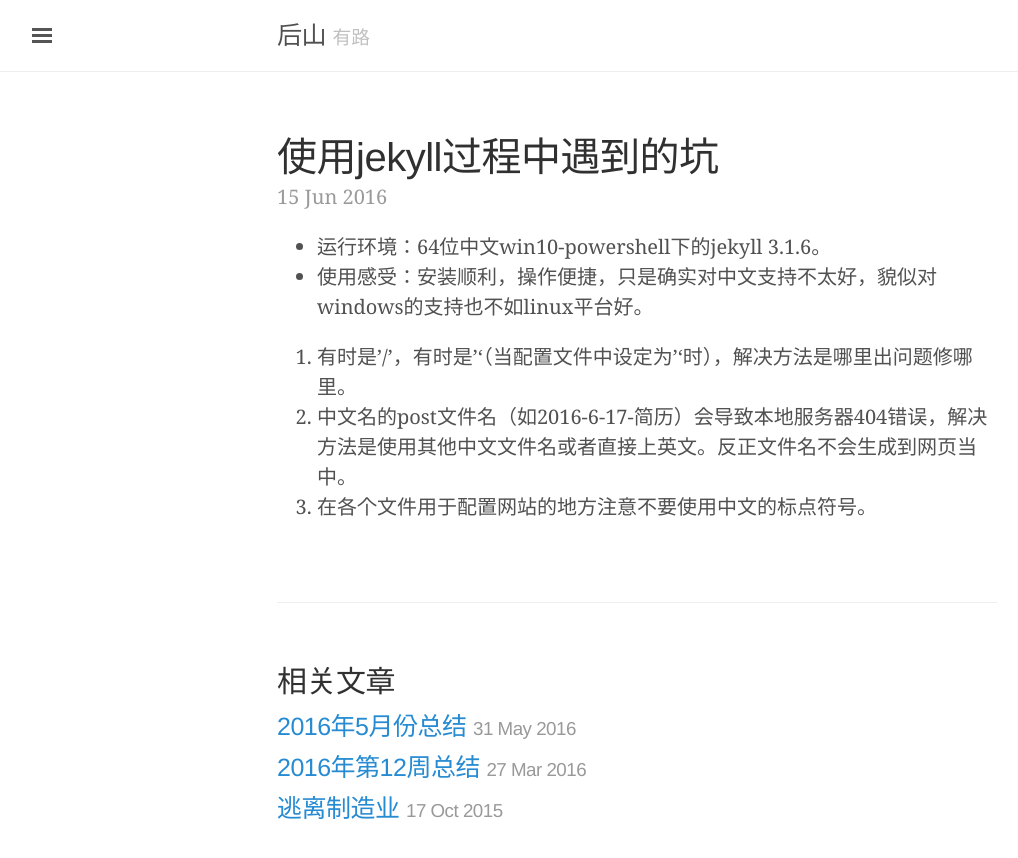
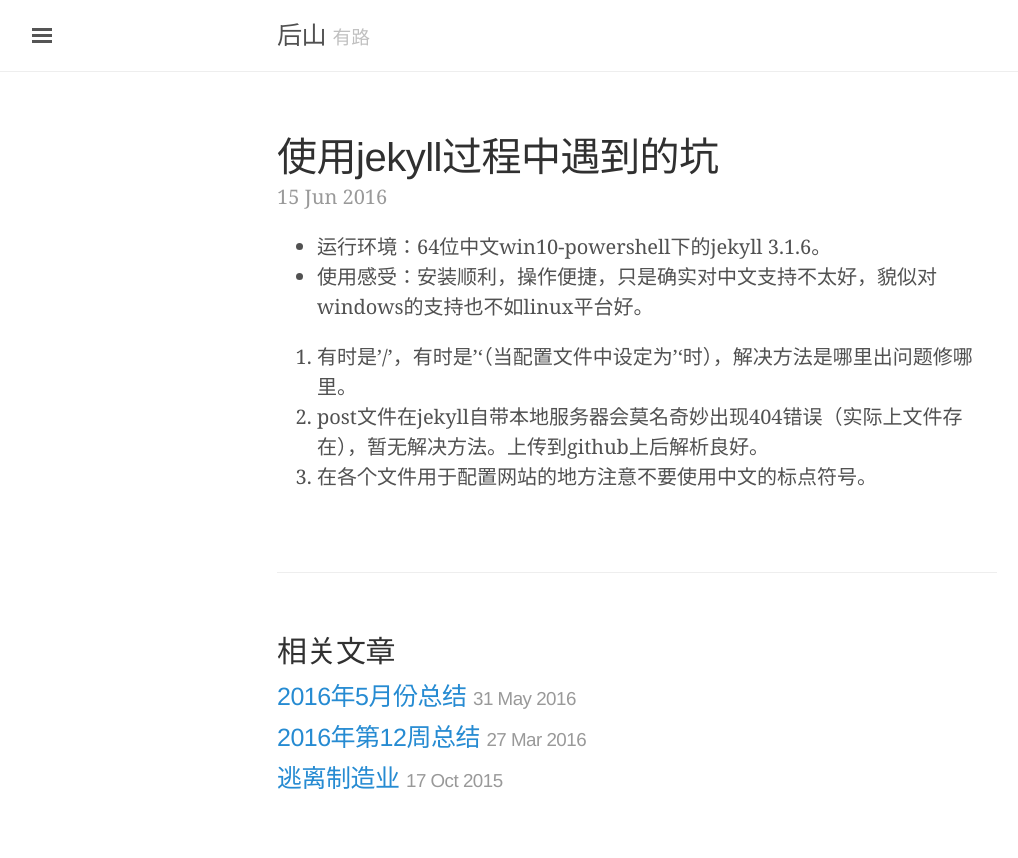
Before and after one commit to hieast/hieast.github.io, a Jekyll site: the page built from _posts/2016-06-15-tips-for-jekyll.md, in a window 1280 px wide. Shown: the top 858 px of the page, without its empty margins (3-1021 px from the left). Built offline with Jekyll 4.4.1, drawn with Linux system fonts in a browser that asks for light colours; some web fonts are replaced; comment, search, counter and statistics services are not loaded.

Commit message:
tips for jekyll

```diff
--- a/_posts/2016-06-15-tips-for-jekyll.md
+++ b/_posts/2016-06-15-tips-for-jekyll.md
@@ -8,5 +8,5 @@ category: 技术
 * 使用感受：安装顺利，操作便捷，只是确实对中文支持不太好，貌似对windows的支持也不如linux平台好。
 
 1. {{ site.baseurl }}有时是'/'，有时是''（当配置文件中设定为''时），解决方法是哪里出问题修哪里。
-2. 中文名的post文件名（如2016-6-17-简历）会导致本地服务器404错误，解决方法是使用其他中文文件名或者直接上英文。反正文件名不会生成到网页当中。
+2. post文件在jekyll自带本地服务器会莫名奇妙出现404错误（实际上文件存在），暂无解决方法。上传到github上后解析良好。
 3. 在各个文件用于配置网站的地方注意不要使用中文的标点符号。
```
